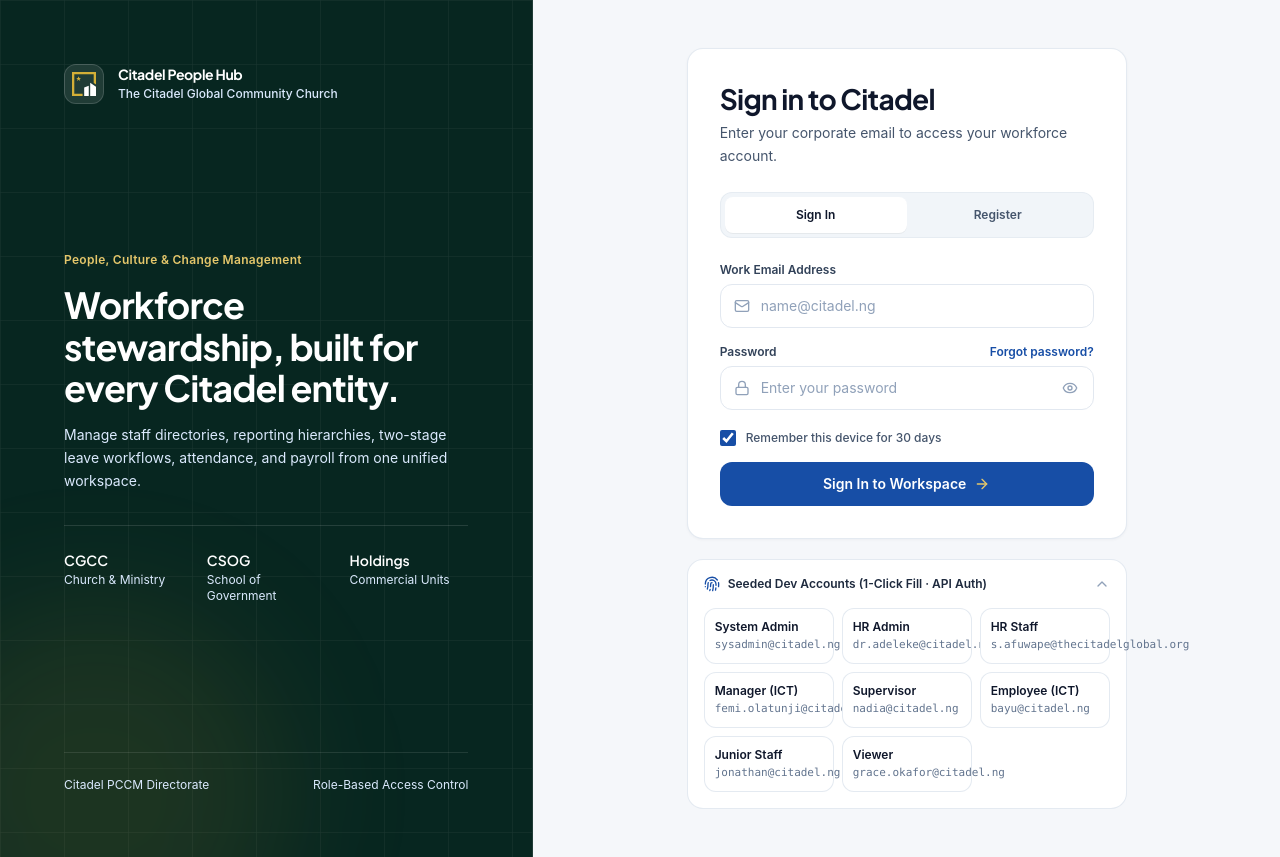
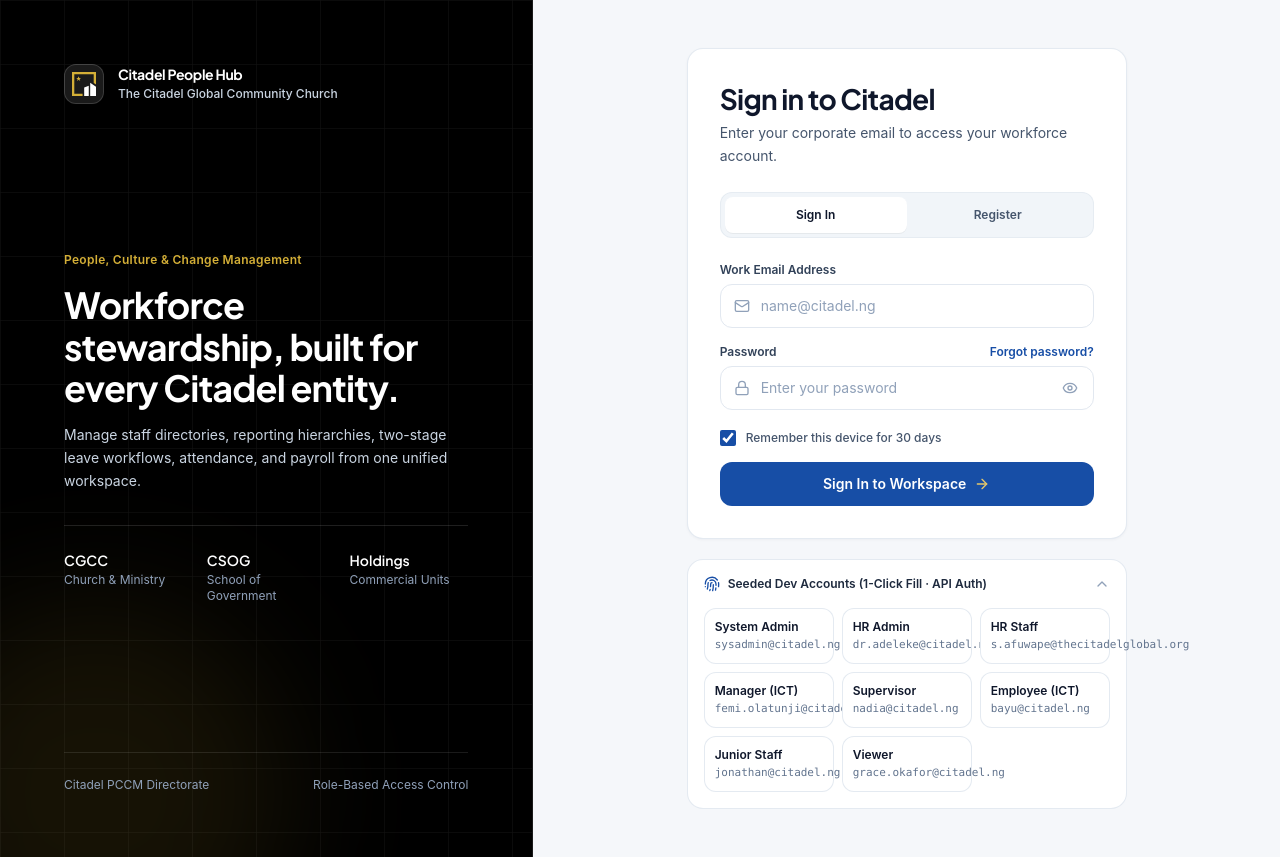
Before and after one commit to temitopeshedrack91-sys/Citadel-People-Hub, a React (Vite) app: page / in a window 1280 px wide. Built offline with nearby package versions, Linux system fonts and the light colour scheme; no server answers.

Commit message:
Set login architectural brand panel background to black and clean remaining dark green hexes

```diff
--- a/src/components/auth/AuthPage.tsx
+++ b/src/components/auth/AuthPage.tsx
@@ -229,7 +229,7 @@ export const AuthPage: React.FC = () => {
   return (
     <div className="min-h-screen w-full bg-[#F5F7FA] grid grid-cols-1 lg:grid-cols-12 font-sans antialiased text-slate-900">
       {/* Left Architectural Brand Column (Desktop) */}
-      <aside className="hidden lg:flex lg:col-span-5 bg-[#072620] text-white flex-col justify-between p-12 xl:p-16 relative overflow-hidden border-r border-white/10">
+      <aside className="hidden lg:flex lg:col-span-5 bg-black text-white flex-col justify-between p-12 xl:p-16 relative overflow-hidden border-r border-white/10">
         {/* Subtle architectural hairline grid */}
         <div
           aria-hidden="true"
@@ -254,7 +254,7 @@ export const AuthPage: React.FC = () => {
             <p className="font-display text-sm font-bold tracking-tight text-white leading-tight">
               Citadel People Hub
             </p>
-            <p className="text-xs text-blue-100 font-medium mt-0.5">
+            <p className="text-xs text-slate-300 font-medium mt-0.5">
               The Citadel Global Community Church
             </p>
           </div>
@@ -263,13 +263,13 @@ export const AuthPage: React.FC = () => {
         {/* Center Editorial Copy */}
         <div className="relative z-10 space-y-8 max-w-md">
           <div className="space-y-4">
-            <p className="text-xs font-semibold tracking-wide text-[#E5C76B]">
+            <p className="text-xs font-semibold tracking-wide text-[#D4AF37]">
               People, Culture &amp; Change Management
             </p>
             <h2 className="font-display text-3xl xl:text-4xl font-bold tracking-tight text-white leading-[1.15]">
               Workforce stewardship, built for every Citadel entity.
             </h2>
-            <p className="text-sm text-blue-100 leading-relaxed">
+            <p className="text-sm text-slate-300 leading-relaxed">
               Manage staff directories, reporting hierarchies, two-stage leave workflows, attendance, and payroll from one unified workspace.
             </p>
           </div>
@@ -277,21 +277,21 @@ export const AuthPage: React.FC = () => {
           <div className="pt-6 border-t border-white/12 grid grid-cols-3 gap-6">
             <div>
               <p className="font-display text-sm font-semibold text-white">CGCC</p>
-              <p className="text-xs text-blue-100 mt-0.5">Church &amp; Ministry</p>
+              <p className="text-xs text-slate-400 mt-0.5">Church &amp; Ministry</p>
             </div>
             <div>
               <p className="font-display text-sm font-semibold text-white">CSOG</p>
-              <p className="text-xs text-blue-100 mt-0.5">School of Government</p>
+              <p className="text-xs text-slate-400 mt-0.5">School of Government</p>
             </div>
             <div>
               <p className="font-display text-sm font-semibold text-white">Holdings</p>
-              <p className="text-xs text-blue-100 mt-0.5">Commercial Units</p>
+              <p className="text-xs text-slate-400 mt-0.5">Commercial Units</p>
             </div>
           </div>
         </div>
 
         {/* Quiet Institutional Footer */}
-        <div className="relative z-10 flex items-center justify-between text-xs text-blue-100 pt-6 border-t border-white/10">
+        <div className="relative z-10 flex items-center justify-between text-xs text-slate-400 pt-6 border-t border-white/10">
           <span>Citadel PCCM Directorate</span>
           <span>Role-Based Access Control</span>
         </div>
--- a/src/components/brand/CitadelLogo.tsx
+++ b/src/components/brand/CitadelLogo.tsx
@@ -34,7 +34,7 @@ export const CitadelLogo: React.FC<CitadelLogoProps> = ({
   useImage = false,
 }) => {
   const isDark = colorMode === 'dark';
-  const textColor = isDark ? '#FFFFFF' : '#0F172A';
+  const textColor = isDark ? '#FFFFFF' : '#111827';
   const towerColor = isDark ? '#FFFFFF' : '#000000';
   const goldColor = '#D4AF37'; // Official Citadel Classic Gold
 
--- a/src/components/employee/EmployeeProfileModal.tsx
+++ b/src/components/employee/EmployeeProfileModal.tsx
@@ -1749,7 +1749,7 @@ export const EmployeeProfileModal: React.FC<EmployeeProfileModalProps> = ({
                 <button
                   type="button"
                   onClick={onNavigateLeave}
-                  className="w-full py-2.5 rounded-xl bg-[#174EA6] text-[#D4AF37] font-semibold text-xs hover:bg-[#062f28] transition text-center cursor-pointer shadow-2xs"
+                  className="w-full py-2.5 rounded-xl bg-[#174EA6] text-[#D4AF37] font-semibold text-xs hover:bg-[#0B1F3A] transition text-center cursor-pointer shadow-2xs"
                 >
                   Manage Leave Requests in Leave Module →
                 </button>
--- a/src/components/recruitment/CreateRequisitionModal.tsx
+++ b/src/components/recruitment/CreateRequisitionModal.tsx
@@ -271,7 +271,7 @@ export const CreateRequisitionModal: React.FC<CreateRequisitionModalProps> = ({
     <div className="fixed inset-0 z-50 flex items-center justify-center p-4 bg-slate-900/60 backdrop-blur-xs animate-fade-in">
       <div className="bg-white rounded-2xl shadow-2xl border border-slate-200 w-full max-w-3xl overflow-hidden flex flex-col max-h-[92vh]">
         {/* Modal Header */}
-        <div className="px-6 py-4 bg-gradient-to-r from-[#174EA6] via-[#062C25] to-[#174EA6] text-white flex items-center justify-between border-b border-[#BFDBFE]">
+        <div className="px-6 py-4 bg-gradient-to-r from-[#174EA6] via-[#0B1F3A] to-[#174EA6] text-white flex items-center justify-between border-b border-[#BFDBFE]">
           <div className="flex items-center gap-3">
             <div className="p-2.5 rounded-xl bg-white/10 border border-white/20 text-[#D4AF37]">
               <Briefcase className="w-5 h-5" />
--- a/src/components/views/ClaimManagementView.tsx
+++ b/src/components/views/ClaimManagementView.tsx
@@ -1148,7 +1148,7 @@ export const ClaimManagementView: React.FC = () => {
                 {selectedClaim.status === 'APPROVED' && (
                   <button
                     onClick={() => handleWorkflowAction('PAY')}
-                    className="px-5 py-2.5 bg-[#174EA6] hover:bg-[#062c25] text-white font-bold rounded-xl text-xs flex items-center gap-1.5 cursor-pointer shadow-md border border-[#D4AF37]/50"
+                    className="px-5 py-2.5 bg-[#174EA6] hover:bg-[#0B1F3A] text-white font-bold rounded-xl text-xs flex items-center gap-1.5 cursor-pointer shadow-md border border-[#D4AF37]/50"
                   >
                     <DollarSign className="w-4 h-4 text-[#D4AF37]" />
                     <span>Mark as Paid / Settled</span>
--- a/src/components/views/OffboardingView.tsx
+++ b/src/components/views/OffboardingView.tsx
@@ -282,7 +282,7 @@ export const OffboardingView: React.FC = () => {
 
           <button
             onClick={() => setIsSubmitModalOpen(true)}
-            className="px-3.5 py-2 rounded-xl bg-[#174EA6] hover:bg-[#062c25] text-white text-xs font-bold flex items-center gap-1.5 shadow-xs transition cursor-pointer shrink-0"
+            className="px-3.5 py-2 rounded-xl bg-[#174EA6] hover:bg-[#0B1F3A] text-white text-xs font-bold flex items-center gap-1.5 shadow-xs transition cursor-pointer shrink-0"
           >
             <Plus className="w-4 h-4" />
             <span>Submit Resignation</span>
@@ -506,7 +506,7 @@ export const OffboardingView: React.FC = () => {
                           setSelectedExitForReview(req);
                           setManagerRemarks('Handover verified and recommended to HR.');
                         }}
-                        className="px-3.5 py-1.5 rounded-lg bg-[#174EA6] hover:bg-[#062c25] text-white font-bold text-xs flex items-center gap-1.5 cursor-pointer shadow-xs transition"
+                        className="px-3.5 py-1.5 rounded-lg bg-[#174EA6] hover:bg-[#0B1F3A] text-white font-bold text-xs flex items-center gap-1.5 cursor-pointer shadow-xs transition"
                       >
                         <Check className="w-3.5 h-3.5 text-[#D4AF37]" />
                         <span>Manager Forward to HR</span>
@@ -806,7 +806,7 @@ export const OffboardingView: React.FC = () => {
                 </button>
                 <button
                   type="submit"
-                  className="px-5 py-2 bg-[#174EA6] hover:bg-[#062c25] text-white font-bold rounded-xl transition shadow-xs flex items-center gap-1.5"
+                  className="px-5 py-2 bg-[#174EA6] hover:bg-[#0B1F3A] text-white font-bold rounded-xl transition shadow-xs flex items-center gap-1.5"
                 >
                   <Check className="w-4 h-4 text-[#D4AF37]" />
                   <span>Submit &amp; Route to Manager</span>
--- a/src/components/views/OnboardingView.tsx
+++ b/src/components/views/OnboardingView.tsx
@@ -1080,7 +1080,7 @@ export const OnboardingView: React.FC = () => {
                               <span>Completed</span>
                             </span>
                           ) : (
-                            <span className="inline-flex items-center gap-1 px-2.5 py-0.5 rounded-md text-xs font-bold bg-[#0D9488] text-white shadow-2xs">
+                            <span className="inline-flex items-center gap-1 px-2.5 py-0.5 rounded-md text-xs font-bold bg-[#174EA6] text-white shadow-2xs">
                               <RotateCw className="w-3 h-3 animate-spin-slow" />
                               <span>In Progress</span>
                             </span>
@@ -1185,7 +1185,7 @@ export const OnboardingView: React.FC = () => {
               </button>
               <label
                 data-testid="upload-checklist-header-label"
-                className="px-3.5 py-2.5 rounded-xl bg-[#174EA6] hover:bg-[#062C25] text-white border border-[#D4AF37]/40 font-bold text-xs transition flex items-center gap-1.5 cursor-pointer"
+                className="px-3.5 py-2.5 rounded-xl bg-[#174EA6] hover:bg-[#0B1F3A] text-white border border-[#D4AF37]/40 font-bold text-xs transition flex items-center gap-1.5 cursor-pointer"
               >
                 <Upload className="w-3.5 h-3.5 text-[#D4AF37]" />
                 <span>Upload Checklist File</span>
@@ -2927,7 +2927,7 @@ export const OnboardingView: React.FC = () => {
                   </button>
                   <label
                     data-testid="upload-checklist-modal-label"
-                    className="px-3 py-1.5 rounded-lg bg-[#174EA6] hover:bg-[#062C25] text-white font-bold text-[11px] transition flex items-center gap-1.5 cursor-pointer shadow-2xs"
+                    className="px-3 py-1.5 rounded-lg bg-[#174EA6] hover:bg-[#0B1F3A] text-white font-bold text-[11px] transition flex items-center gap-1.5 cursor-pointer shadow-2xs"
                   >
                     <Upload className="w-3.5 h-3.5 text-[#D4AF37]" />
                     <span>Upload File</span>
--- a/src/components/views/PerformanceView.tsx
+++ b/src/components/views/PerformanceView.tsx
@@ -528,7 +528,7 @@ export const PerformanceView: React.FC = () => {
                 setModalError(null);
                 setIsInitiateReviewModalOpen(true);
               }}
-              className="px-3.5 py-1.5 rounded-xl bg-[#174EA6] hover:bg-[#062c25] text-white text-xs font-bold flex items-center gap-1.5 shadow-xs transition cursor-pointer shrink-0"
+              className="px-3.5 py-1.5 rounded-xl bg-[#174EA6] hover:bg-[#0B1F3A] text-white text-xs font-bold flex items-center gap-1.5 shadow-xs transition cursor-pointer shrink-0"
             >
               <Plus className="w-4 h-4" />
               <span>Initiate Appraisal</span>
@@ -687,7 +687,7 @@ export const PerformanceView: React.FC = () => {
                         {canScore && (
                           <button
                             onClick={() => handleOpenScoringModal(rev)}
-                            className="px-3.5 py-1.5 rounded-lg bg-[#174EA6] hover:bg-[#062c25] text-white font-bold text-xs flex items-center gap-1.5 cursor-pointer shadow-xs transition"
+                            className="px-3.5 py-1.5 rounded-lg bg-[#174EA6] hover:bg-[#0B1F3A] text-white font-bold text-xs flex items-center gap-1.5 cursor-pointer shadow-xs transition"
                           >
                             <Sliders className="w-3.5 h-3.5" />
                             <span>Score KPIs &amp; Add Justification</span>
@@ -1442,7 +1442,7 @@ export const PerformanceView: React.FC = () => {
                 <button
                   type="submit"
                   disabled={isSubmittingScore}
-                  className="px-5 py-2 bg-[#174EA6] hover:bg-[#062c25] text-white font-bold rounded-xl transition shadow-xs flex items-center gap-1.5"
+                  className="px-5 py-2 bg-[#174EA6] hover:bg-[#0B1F3A] text-white font-bold rounded-xl transition shadow-xs flex items-center gap-1.5"
                 >
                   <CheckCircle2 className="w-4 h-4 text-[#D4AF37]" />
                   <span>{isSubmittingScore ? 'Saving Evaluation...' : 'Save & Submit Appraisal Score'}</span>
--- a/src/components/views/SettingsView.tsx
+++ b/src/components/views/SettingsView.tsx
@@ -679,7 +679,7 @@ export const SettingsView: React.FC = () => {
 
       {activeTab === 'requirements_form' && (
         <div className="space-y-5">
-          <div className="p-5 bg-[#174EA6] border border-[#06241E] rounded-2xl flex items-start gap-3 text-white shadow-xs">
+          <div className="p-5 bg-[#174EA6] border border-[#0B1F3A] rounded-2xl flex items-start gap-3 text-white shadow-xs">
             <Info className="w-5 h-5 text-[#D4AF37] shrink-0 mt-0.5" />
             <div>
               <h3 className="text-xs font-black uppercase tracking-wider text-[#D4AF37]">
```
Also changed, not shown: src/components/views/RecruitmentView.tsx (+6 -6 lines).
